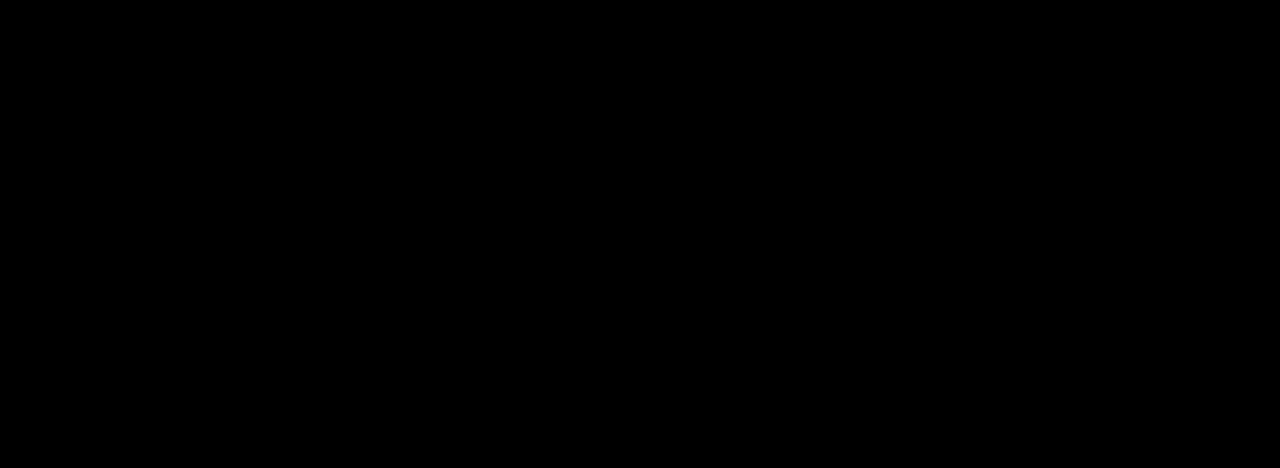
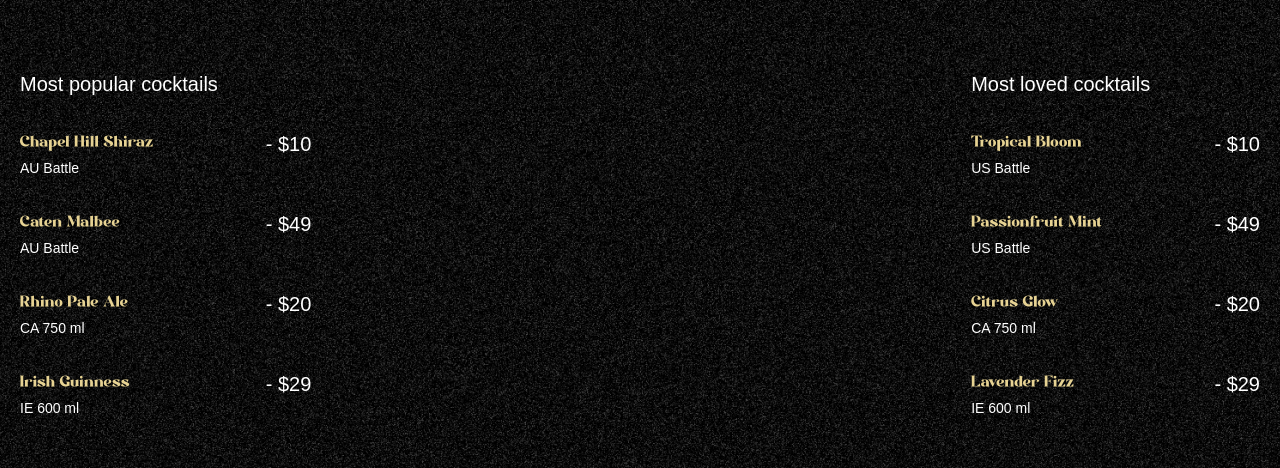
Before and after one commit to MacksimBondarew/mojito, a React (Vite) app in the folder mojito/: page / in a window 1280 px wide. Shown: the part 890-1358 px from the top of the page. Built offline with nearby package versions, Linux system fonts and the light colour scheme; a web font is replaced by a local one.

Commit message:
feat: added cocktails section

```diff
--- a/mojito/src/app.tsx
+++ b/mojito/src/app.tsx
@@ -1,8 +1,8 @@
-import React from "react";
 import gsap from "gsap";
 import { ScrollTrigger, SplitText } from "gsap/all";
 import NavBar from "./components/navBar";
 import Hero from "./components/hero";
+import Cocktails from "./components/cocktails";
 
 gsap.registerPlugin(ScrollTrigger, SplitText);
 
@@ -11,7 +11,7 @@ export default function App() {
         <main>
             <NavBar />
             <Hero />
-            <div className="h-dvh bg-black" />
+            <Cocktails />
         </main>
     );
 }
--- /dev/null
+++ b/mojito/src/components/cocktails.tsx
@@ -0,0 +1,59 @@
+import React from "react";
+import { cocktailLists, mockTailLists } from "../../constants";
+import { useGSAP } from "@gsap/react";
+import gsap from "gsap";
+
+export default function Cocktails() {
+    useGSAP(() => {
+        const parallaxTimeLine = gsap.timeline({
+            scrollTrigger: {
+                trigger: "#cocktails",
+                start: "top 30%",
+                end: "bottom 80%",
+                scrub: true,
+            }
+        })
+        parallaxTimeLine.from("#c-left-leaf", { x: -100, y: 100 });
+        parallaxTimeLine.from("#c-right-leaf", { x: 100, y: 100 });
+    });
+    return (
+        <section id="cocktails" className="noisy">
+            <img src="/images/cocktail-left-leaf.png" id="c-left-leaf" />
+            <img src="/images/cocktail-right-leaf.png" id="c-right-leaf" />
+            <div className="list">
+                <div className="popular">
+                    <h2>Most popular cocktails</h2>
+                    <ul>
+                        {cocktailLists.map((drink) => (
+                            <li key={drink.name}>
+                                <div className="md:me-28">
+                                    <h3>{drink.name}</h3>
+                                    <p>
+                                        {drink.country} {drink.detail}
+                                    </p>
+                                </div>
+                                <span>- {drink.price}</span>
+                            </li>
+                        ))}
+                    </ul>
+                </div>
+                <div className="loved">
+                    <h2>Most loved cocktails</h2>
+                    <ul>
+                        {mockTailLists.map((drink) => (
+                            <li key={drink.name}>
+                                <div className="me-28">
+                                    <h3>{drink.name}</h3>
+                                    <p>
+                                        {drink.country} {drink.detail}
+                                    </p>
+                                </div>
+                                <span>- {drink.price}</span>
+                            </li>
+                        ))}
+                    </ul>
+                </div>
+            </div>
+        </section>
+    );
+}
```
